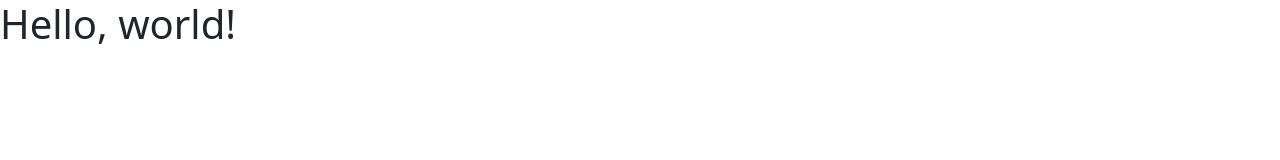
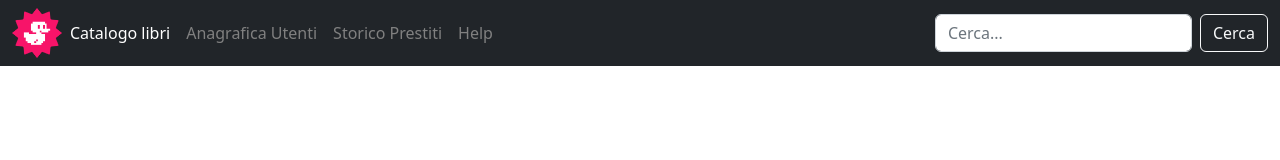
Before and after one commit to SasiMontella/html-css-bootstrap-dashboard, a plain HTML site: page index.html in a window 1280 px wide. Drawn offline with nearby package versions, Linux system fonts and the light colour scheme.

Commit message:
Finished header with navbar

```diff
--- a/css/style.css
+++ b/css/style.css
@@ -3,3 +3,9 @@
     padding: 0;
     box-sizing: border-box;
 }
+.img-logo{
+    height: 50px;
+}
+.text-grey{
+    color: grey;
+}
--- a/index.html
+++ b/index.html
@@ -1,10 +1,10 @@
 <!doctype html>
-<html lang="en">
+<html lang="it">
   <head>
 
     <meta charset="utf-8">
     <meta name="viewport" content="width=device-width, initial-scale=1">
-    <title>Bootstrap demo</title>
+    <title>Dashboard</title>
 
     <!-- Questo link serve per importare Bootstap (alto non è che un foglio di stile CSS) -->
     <link href="https://cdn.jsdelivr.net/npm/bootstrap@5.2.3/dist/css/bootstrap.min.css" rel="stylesheet" integrity="sha384-rbsA2VBKQhggwzxH7pPCaAqO46MgnOM80zW1RWuH61DGLwZJEdK2Kadq2F9CUG65" crossorigin="anonymous">
@@ -14,10 +14,40 @@
   </head>
 
   <body>
+<header>
+  <nav class="navbar navbar-expand-lg bg-dark">
+    <div class="container-fluid">
+      <img src="./img/duck.png" alt="Logo" class="img-fluid img-logo">
 
-    <!-- QUI POTETE INIZIARE IL VOSTRO ESERCIZIO! -->
-    <h1>Hello, world!</h1>
+      <div class="collapse navbar-collapse" id="navbarSupportedContent">
+        <ul class="navbar-nav me-auto mb-2 mb-lg-0 fw-lighter">
+          <li class="nav-item">
+            <a class="nav-link active text-white" aria-current="page" href="https://www.feedbooks.com/catalog/public_domain?locale=it">Catalogo libri</a>
+          </li>
+          <li class="nav-item">
+            <a class="nav-link text-grey" href="#">Anagrafica Utenti</a>
+          </li>
+          <li class="nav-item">
+            <a class="nav-link text-grey" href="#">Storico Prestiti</a>
+          </li>
+          <li class="nav-item">
+            <a class="nav-link text-grey" href="https://www.youtube.com/watch?v=dQw4w9WgXcQ">Help</a>
+          </li>
+        </ul>
+        <form class="d-flex" role="search">
+          <input class="form-control me-2" type="search" placeholder="Cerca..." aria-label="Search">
+          <button class="btn btn-outline-light" type="submit">Cerca</button>
+        </form>
+      </div>
+    </div>
+  </nav>
+</header>
+  <main>
 
+  </main>
+  <footer>
+
+  </footer>
 
     <!-- lasciarlo in fondo e non toglierlo -->
     <script src="https://cdn.jsdelivr.net/npm/bootstrap@5.2.3/dist/js/bootstrap.bundle.min.js" integrity="sha384-kenU1KFdBIe4zVF0s0G1M5b4hcpxyD9F7jL+jjXkk+Q2h455rYXK/7HAuoJl+0I4" crossorigin="anonymous"></script>
```
Also changed, not shown: img/duck.png (added).
